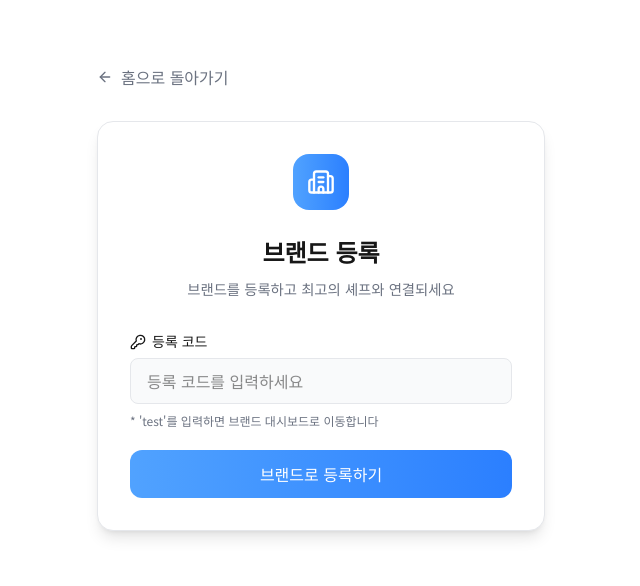
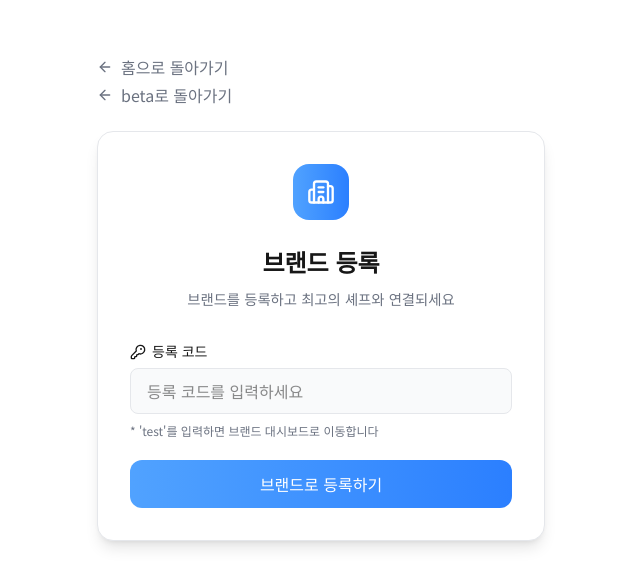
Before and after one commit to Qurious91/cooc, a Next.js app: page /brand/register in a window 1280 px wide. Shown: the part 102-688 px from the top of the page, without its empty margins (319-959 px from the left). Built offline with nearby package versions, Linux system fonts and the light colour scheme.

Commit message:
add link

```diff
--- a/app/brand/register/page.tsx
+++ b/app/brand/register/page.tsx
@@ -24,10 +24,17 @@ export default function BrandRegisterPage() {
       <div className="w-full max-w-md">
         <button
           onClick={() => router.push("/")}
-          className="flex items-center gap-2 text-muted-foreground hover:text-foreground mb-8 cursor-pointer"
+          className="flex items-center gap-2 text-muted-foreground hover:text-foreground mb-1 cursor-pointer"
         >
           <ArrowLeft className="w-4 h-4" />
           홈으로 돌아가기
+        </button>
+        <button
+          onClick={() => router.push("/beta")}
+          className="flex items-center gap-2 text-muted-foreground hover:text-foreground mb-6 cursor-pointer"
+        >
+          <ArrowLeft className="w-4 h-4" />
+          beta로 돌아가기
         </button>
 
         <div className="bg-card border border-border rounded-2xl p-8 shadow-lg">
--- a/app/chef/register/page.tsx
+++ b/app/chef/register/page.tsx
@@ -24,10 +24,17 @@ export default function ChefRegisterPage() {
       <div className="w-full max-w-md">
         <button
           onClick={() => router.push("/")}
-          className="flex items-center gap-2 text-muted-foreground hover:text-foreground mb-8 cursor-pointer"
+          className="flex items-center gap-2 text-muted-foreground hover:text-foreground mb-1 cursor-pointer"
         >
           <ArrowLeft className="w-4 h-4" />
           홈으로 돌아가기
+        </button>
+        <button
+          onClick={() => router.push("/beta")}
+          className="flex items-center gap-2 text-muted-foreground hover:text-foreground mb-6 cursor-pointer"
+        >
+          <ArrowLeft className="w-4 h-4" />
+          beta로 돌아가기
         </button>
 
         <div className="bg-card border border-border rounded-2xl p-8 shadow-lg">
```
